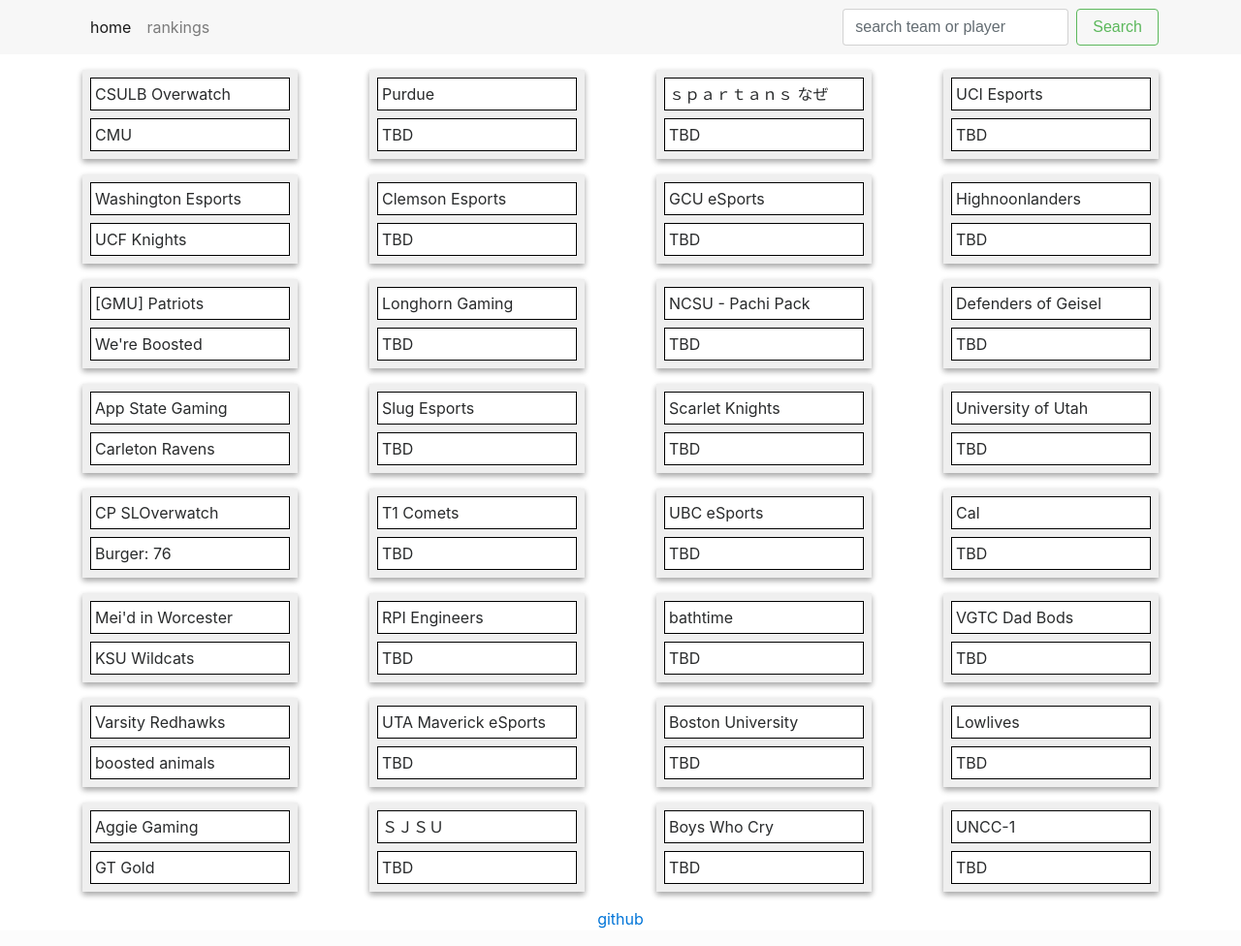
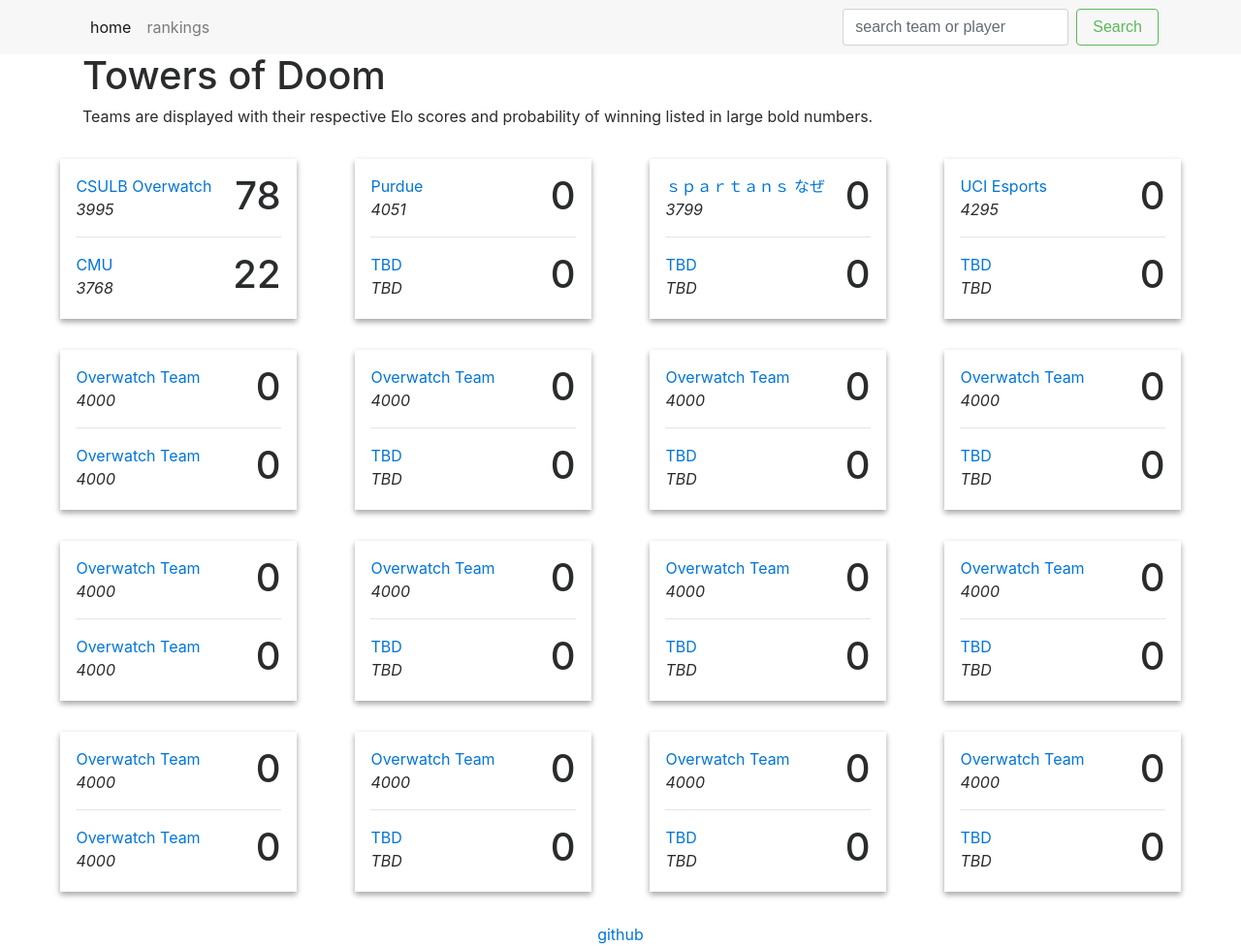
Before and after one commit to schemes-ohyeah/tcs-overwatch-elo, a Flask app: page /doom in a window 1280 px wide. Shown: the whole page at 97% size. Run offline with Flask 2, Linux system fonts and the light colour scheme; some libraries are stand-ins or nearby versions.

Commit message:
towers of doom layout

```diff
--- a/TCS_Main.py
+++ b/TCS_Main.py
@@ -64,7 +64,7 @@
 
 def update_future(teams, swiss_ids) -> None:
     # Round is 0 indexed
-    match_urls = TCS_Scraper.scrape_doom_matches(round=0)
+    match_urls = TCS_Scraper.scrape_doom_matches(round=3)
     future_matches = TCS.predict_matches(match_urls, teams, lut=swiss_ids)
     TCS.write_tojson(future_matches, "future_matches.json")
     TCS.write_tojson(teams, "teams_stage2.json")
--- a/templates/doom.html
+++ b/templates/doom.html
@@ -2,179 +2,262 @@
 
 {% block head %}
     <style>
-        .doom-container {
-            margin-top: 1rem;
-            display: flex;
-            justify-content: space-between;
+        .doom {
+            margin: 2rem;
         }
 
-        .row-128, .row-64, .row-32, .row-16 {
-            width: 20%;
+        .doom a::after {
+            content: "\A";
+            white-space: pre;
         }
 
-        .block {
-            padding: 0.5rem;
-            margin-bottom: 1rem;
-            box-shadow: 0 3px 6px rgba(0,0,0,0.16), 0 3px 6px rgba(0,0,0,0.23);
-            transition: all 0.25s;
-            background: #efefef;
+        .doom .row {
+            display: flex;
+            justify-content: space-around;
+            margin-bottom: 2rem;
         }
 
-        .block:hover {
-            box-shadow: 0 14px 28px rgba(0,0,0,0.25), 0 10px 10px rgba(0,0,0,0.22);
+        .doom .row > div {
+            width: 20%;
+            padding: 1rem;
+            box-shadow: 0 3px 6px rgba(0,0,0,0.16), 0 3px 6px rgba(0,0,0,0.23);
         }
 
-        .block div {
-            padding: 0.25rem;
-            border: black 1px solid;
-            background: #fff;
-        }
-
-        .block div:nth-child(1) {
-            margin-bottom: 0.5rem;
+        .doom .row h1 {
+            float: right;
         }
     </style>
 {% endblock %}
 
 {% block content %}
     <div class="container">
-        <div class="doom-container">
-            <div class="row-128">
-                <div class="block">
-                    <div>CSULB Overwatch</div>
-                    <div>CMU</div>
+        <h1>Towers of Doom</h1>
+        <p>Teams are displayed with their respective Elo scores and probability of winning listed in large bold numbers.</p>
+    </div>
+    <div class="container-fluid doom">
+        <!-- Row 1 -->
+        <div class="row wat">
+            <div>
+                <div>
+                    <h1>78</h1>
+                    <a href="/team/15517">CSULB Overwatch</a>
+                    <em>3995</em>
                 </div>
-                <div class="block">
-                    <div>Washington Esports</div>
-                    <div>UCF Knights</div>
-                </div>
-                <div class="block">
-                    <div>[GMU] Patriots</div>
-                    <div>We're Boosted</div>
-                </div>
-                <div class="block">
-                    <div>App State Gaming</div>
-                    <div>Carleton Ravens</div>
-                </div>
-                <div class="block">
-                    <div>CP SLOverwatch</div>
-                    <div>Burger: 76</div>
-                </div>
-                <div class="block">
-                    <div>Mei'd in Worcester</div>
-                    <div>KSU Wildcats</div>
-                </div>
-                <div class="block">
-                    <div>Varsity Redhawks</div>
-                    <div>boosted animals</div>
-                </div>
-                <div class="block">
-                    <div>Aggie Gaming</div>
-                    <div>GT Gold</div>
+                <hr>
+                <div>
+                    <h1>22</h1>
+                    <a href="/team/15448">CMU</a>
+                    <em>3768</em>
                 </div>
             </div>
-            <div class="row-64">
-                <div class="block">
-                    <div>Purdue</div>
-                    <div>TBD</div>
+            <div>
+                <div>
+                    <h1>0</h1>
+                    <a href="/team/17579">Purdue</a>
+                    <em>4051</em>
                 </div>
-                <div class="block">
-                    <div>Clemson Esports</div>
-                    <div>TBD</div>
-                </div>
-                <div class="block">
-                    <div>Longhorn Gaming</div>
-                    <div>TBD</div>
-                </div>
-                <div class="block">
-                    <div>Slug Esports</div>
-                    <div>TBD</div>
-                </div>
-                <div class="block">
-                    <div>T1 Comets</div>
-                    <div>TBD</div>
-                </div>
-                <div class="block">
-                    <div>RPI Engineers</div>
-                    <div>TBD</div>
-                </div>
-                <div class="block">
-                    <div>UTA Maverick eSports</div>
-                    <div>TBD</div>
-                </div>
-                <div class="block">
-                    <div>ＳＪＳＵ</div>
-                    <div>TBD</div>
+                <hr>
+                <div>
+                    <h1>0</h1>
+                    <a href="#">TBD</a>
+                    <em>TBD</em>
                 </div>
             </div>
-            <div class="row-32">
-                <div class="block">
-                    <div>ｓｐａｒｔａｎｓ なぜ</div>
-                    <div>TBD</div>
+            <div>
+                <div>
+                    <h1>0</h1>
+                    <a href="/team/14620">ｓｐａｒｔａｎｓ なぜ</a>
+                    <em>3799</em>
                 </div>
-                <div class="block">
-                    <div>GCU eSports</div>
-                    <div>TBD</div>
-                </div>
-                <div class="block">
-                    <div>NCSU - Pachi Pack</div>
-                    <div>TBD</div>
-                </div>
-                <div class="block">
-                    <div>Scarlet Knights</div>
-                    <div>TBD</div>
-                </div>
-                <div class="block">
-                    <div>UBC eSports</div>
-                    <div>TBD</div>
-                </div>
-                <div class="block">
-                    <div>bathtime</div>
-                    <div>TBD</div>
-                </div>
-                <div class="block">
-                    <div>Boston University</div>
-                    <div>TBD</div>
-                </div>
-                <div class="block">
-                    <div>Boys Who Cry</div>
-                    <div>TBD</div>
+                <hr>
+                <div>
+                    <h1>0</h1>
+                    <a href="#">TBD</a>
+                    <em>TBD</em>
                 </div>
             </div>
-            <div class="row-16">
-                <div class="block">
-                    <div>UCI Esports</div>
-                    <div>TBD</div>
+            <div>
+                <div>
+                    <h1>0</h1>
+                    <a href="/team/14696">UCI Esports</a>
+                    <em>4295</em>
                 </div>
-                <div class="block">
-                    <div>Highnoonlanders</div>
-                    <div>TBD</div>
-                </div>
-                <div class="block">
-                    <div>Defenders of Geisel</div>
-                    <div>TBD</div>
-                </div>
-                <div class="block">
-                    <div>University of Utah</div>
-                    <div>TBD</div>
-                </div>
-                <div class="block">
-                    <div>Cal</div>
-                    <div>TBD</div>
-                </div>
-                <div class="block">
-                    <div>VGTC Dad Bods</div>
-                    <div>TBD</div>
-                </div>
-                <div class="block">
-                    <div>Lowlives</div>
-                    <div>TBD</div>
-                </div>
-                <div class="block">
-                    <div>UNCC-1</div>
-                    <div>TBD</div>
+                <hr>
+                <div>
+                    <h1>0</h1>
+                    <a href="#">TBD</a>
+                    <em>TBD</em>
                 </div>
             </div>
         </div>
+
+        <!-- Row 2 -->
+        <div class="row">
+            <div>
+                <div>
+                    <h1>0</h1>
+                    <a href="/team/">Overwatch Team</a>
+                    <em>4000</em>
+                </div>
+                <hr>
+                <div>
+                    <h1>0</h1>
+                    <a href="/team/">Overwatch Team</a>
+                    <em>4000</em>
+                </div>
+            </div>
+            <div>
+                <div>
+                    <h1>0</h1>
+                    <a href="/team/">Overwatch Team</a>
+                    <em>4000</em>
+                </div>
+                <hr>
+                <div>
+                    <h1>0</h1>
+                    <a href="#">TBD</a>
+                    <em>TBD</em>
+                </div>
+            </div>
+            <div>
+                <div>
+                    <h1>0</h1>
+                    <a href="/team/">Overwatch Team</a>
+                    <em>4000</em>
+                </div>
+                <hr>
+                <div>
+                    <h1>0</h1>
+                    <a href="#">TBD</a>
+                    <em>TBD</em>
+                </div>
+            </div>
+            <div>
+                <div>
+                    <h1>0</h1>
+                    <a href="/team/">Overwatch Team</a>
+                    <em>4000</em>
+                </div>
+                <hr>
+                <div>
+                    <h1>0</h1>
+                    <a href="#">TBD</a>
+                    <em>TBD</em>
+                </div>
+            </div>
+        </div>
+
+        <!-- Row 3 -->
+        <div class="row">
+            <div>
+                <div>
+                    <h1>0</h1>
+                    <a href="/team/">Overwatch Team</a>
+                    <em>4000</em>
+                </div>
+                <hr>
+                <div>
+                    <h1>0</h1>
+                    <a href="/team/">Overwatch Team</a>
+                    <em>4000</em>
+                </div>
+            </div>
+            <div>
+                <div>
+                    <h1>0</h1>
+                    <a href="/team/">Overwatch Team</a>
+                    <em>4000</em>
+                </div>
+                <hr>
+                <div>
+                    <h1>0</h1>
+                    <a href="#">TBD</a>
+                    <em>TBD</em>
+                </div>
+            </div>
+            <div>
+                <div>
+                    <h1>0</h1>
+                    <a href="/team/">Overwatch Team</a>
+                    <em>4000</em>
+                </div>
+                <hr>
+                <div>
+                    <h1>0</h1>
+                    <a href="#">TBD</a>
+                    <em>TBD</em>
+                </div>
+            </div>
+            <div>
+                <div>
+                    <h1>0</h1>
+                    <a href="/team/">Overwatch Team</a>
+                    <em>4000</em>
+                </div>
+                <hr>
+                <div>
+                    <h1>0</h1>
+                    <a href="#">TBD</a>
+                    <em>TBD</em>
+                </div>
+            </div>
+        </div>
+
+        <!-- Row 4 -->
+        <div class="row">
+            <div>
+                <div>
+                    <h1>0</h1>
+                    <a href="/team/">Overwatch Team</a>
+                    <em>4000</em>
+                </div>
+                <hr>
+                <div>
+                    <h1>0</h1>
+                    <a href="/team/">Overwatch Team</a>
+                    <em>4000</em>
+                </div>
+            </div>
+            <div>
+                <div>
+                    <h1>0</h1>
+                    <a href="/team/">Overwatch Team</a>
+                    <em>4000</em>
+                </div>
+                <hr>
+                <div>
+                    <h1>0</h1>
+                    <a href="#">TBD</a>
+                    <em>TBD</em>
+                </div>
+            </div>
+            <div>
+                <div>
+                    <h1>0</h1>
+                    <a href="/team/">Overwatch Team</a>
+                    <em>4000</em>
+                </div>
+                <hr>
+                <div>
+                    <h1>0</h1>
+                    <a href="#">TBD</a>
+                    <em>TBD</em>
+                </div>
+            </div>
+            <div>
+                <div>
+                    <h1>0</h1>
+                    <a href="/team/">Overwatch Team</a>
+                    <em>4000</em>
+                </div>
+                <hr>
+                <div>
+                    <h1>0</h1>
+                    <a href="#">TBD</a>
+                    <em>TBD</em>
+                </div>
+            </div>
+        </div>
+
     </div>
 {% endblock %}
```
